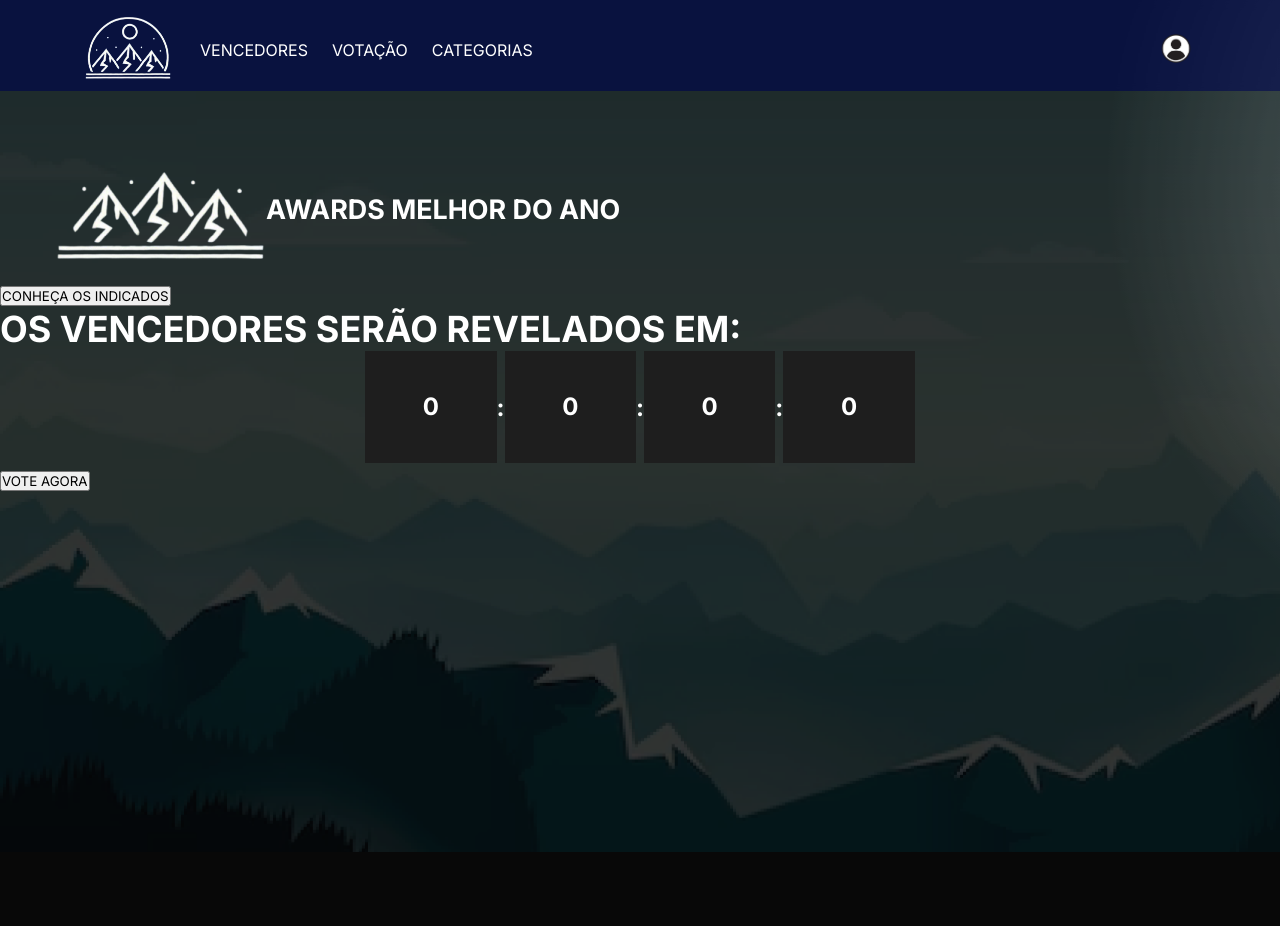
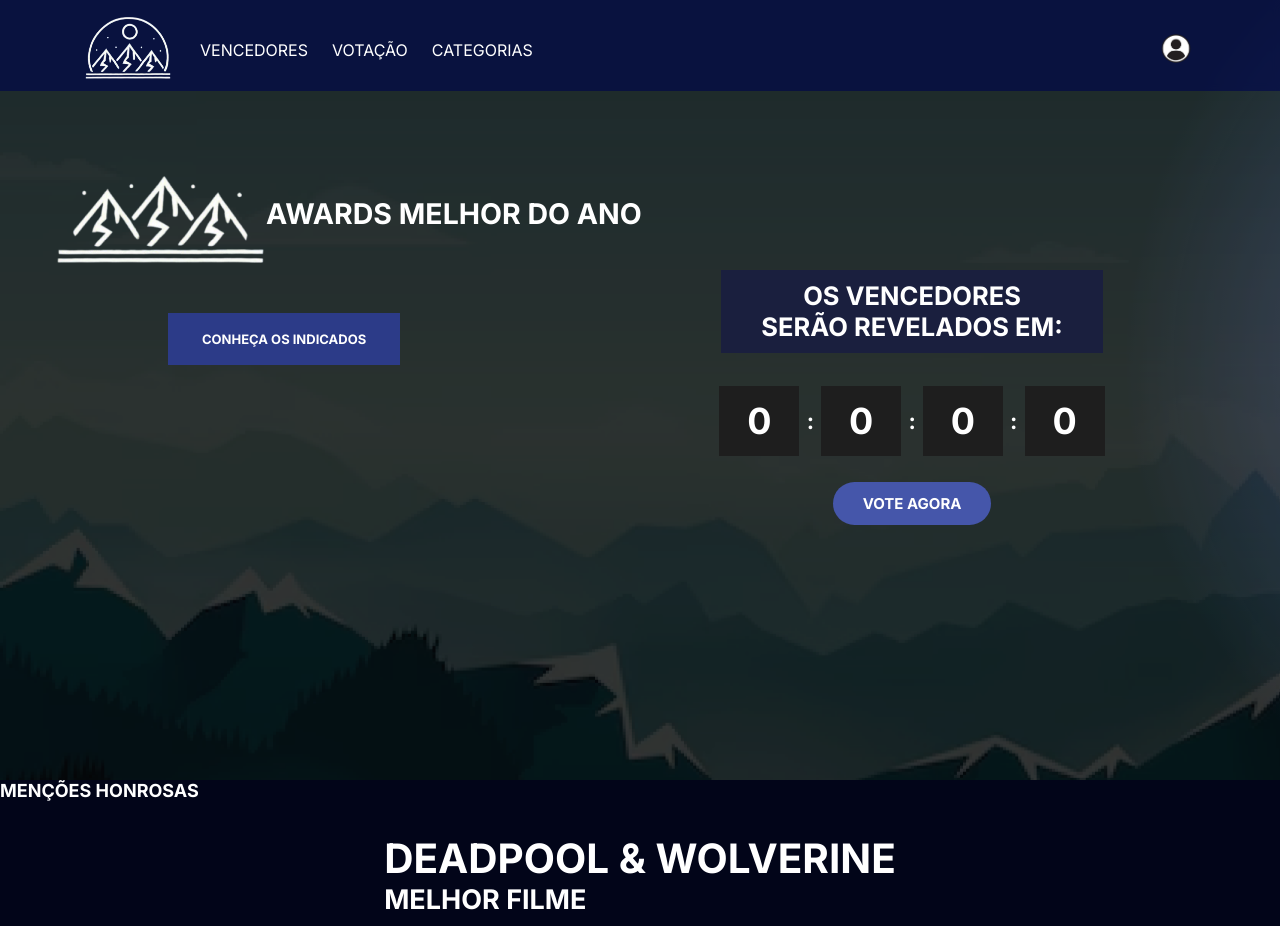
Before and after one commit to GabrielMota08/Awards2025, a React (Vite) app in the folder client/: page / in a window 1280 px wide. Shown: the top 926 px of the page. Before the commit the page ends 891 px from the top, so only its background shows below. Built offline with nearby package versions, Linux system fonts and the light colour scheme.

Commit message:
Modificação página inicial

```diff
--- a/client/src/index.css
+++ b/client/src/index.css
@@ -7,7 +7,7 @@
 
 body{
   overflow-x: hidden;
-  background: radial-gradient(circle at 128% 20%, rgba(228, 228, 228, 0.6), transparent 30%),
+  background: radial-gradient(circle at 128% 40%, rgba(110, 127, 255, 0.6), transparent 30%),
   #080808;
   height: 100vh;
 }
--- a/client/src/pages/Home/Home.jsx
+++ b/client/src/pages/Home/Home.jsx
@@ -1,9 +1,10 @@
 import React, { useState, useEffect } from "react";
 import logo2 from "../../assets/logo_reduzido.png";
 import "./Home.modules.css";
+import { Link } from "react-router-dom";
 
 const Home = () => {
-    const targetDate = new Date("2025-01-12T18:59:59");
+    const targetDate = new Date("2025-01-20T18:59:59");
 
     const [timeLeft, setTimeLeft] = useState({
         days: 0,
@@ -46,8 +47,9 @@ const Home = () => {
                     <img src={logo2} alt="Logo2"></img>
                     <h1>AWARDS MELHOR DO ANO</h1>
                 </div>
+                <section className="subtitle">
                 <div className="description">
-                    <button>CONHEÇA OS INDICADOS</button>
+                    <Link to="/categories">CONHEÇA OS INDICADOS</Link>
                 </div>
                 <div className="timer">
                     <h2>OS VENCEDORES SERÃO REVELADOS EM:</h2>
@@ -57,10 +59,15 @@ const Home = () => {
                         <p>{minutes}</p>:
                         <p>{seconds}</p>
                     </div>
-                    <button>VOTE AGORA</button>
+                    <Link to="/vote">VOTE AGORA</Link>
                 </div>
+                </section>
             </section>
-            <section>
+            <section className="honors">
+            <p>MENÇÕES HONROSAS</p>
+            <div>
+                <h1><img src=""></img><h2>DEADPOOL & WOLVERINE</h2><p>MELHOR FILME</p></h1>
+            </div>
             </section>
         </div>
     );
--- a/client/src/pages/Home/Home.modules.css
+++ b/client/src/pages/Home/Home.modules.css
@@ -14,30 +14,94 @@
     padding-top: 4em;
     color: #fff;
     width: 100%;
-    font-size: 1.4vw;
+    font-size: 19px;
     margin-left: 4.3vw;
-    margin-bottom: 0.7em;
+    margin-bottom: 2.7em;
     display: flex;
     align-items: center;
     font-family: 'Raleway', sans-serif;;
 }
 
+.description a{
+    background-color: #2C3B88;
+    border: none;
+    font-size: 13px;
+    padding: 1.4em 2.6em 1.4em 2.6em;
+    color: white;
+    font-weight: bold;
+    margin-bottom: 5em;
+    cursor: pointer;
+}
+
+.subtitle{
+    display: flex;
+    flex-wrap: wrap;
+    justify-content: space-around;
+    padding: 0em 0.5em;
+}
+
 .timer{
+    margin-top: -3em;
     padding-bottom: 15em;
+    font-size: 17px;
+    display: flex;
+    justify-content: center;
+    align-items: center;
+    flex-direction: column;
+}
+
+.timer h2{
+    background-color: #1A1F3E;
+    padding: 0.4em 1.5em 0.4em 1.5em;
+    width: 15em;
+    text-align: center;
+    margin-bottom: 1.3em;
 }
 
 .clock{
     display: flex;
     align-items: center;
     justify-content: center;
+    font-size: 22px;
+    margin-bottom: 1.2em;
 }
 
 .clock p{
     text-align: center;
-    line-height: 112px;
-    width: 131.36px;
-    height: 112px;
+    line-height: 70px;
+    width: 80px;
+    height: 70px;
+    font-size: 36px;
+    margin-inline: 0.2em;
     background: #1E1E1E;
+}
+
+.timer a{
+    background-color: #4556AA;
+    font-size: 15px;
+    font-weight: bold;
+    color: white;
+    padding: 0.8em 2em 0.8em 2em;
+    border-radius: 30px;
+    border: none;
+    cursor: pointer;
+}
+
+.honors{
+    background-color: #020519;
+    font-size: 18px;
+    font-weight: bold;
+}
+
+.honors div{
+    display: flex;
+    flex-wrap: wrap;
+    justify-content: center;
+    align-items: center;
+}
+
+.honors div h1{
+
 }
 
 @media (max-width: 800px) {
```
